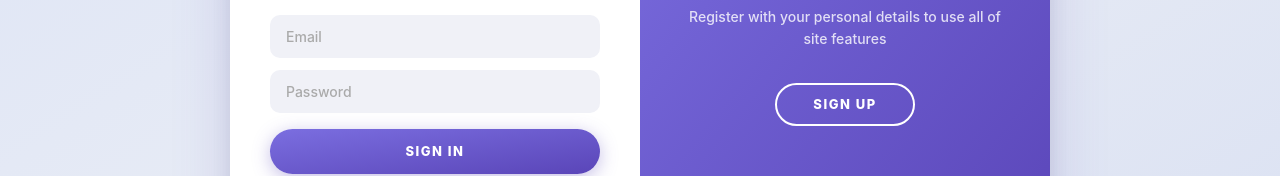
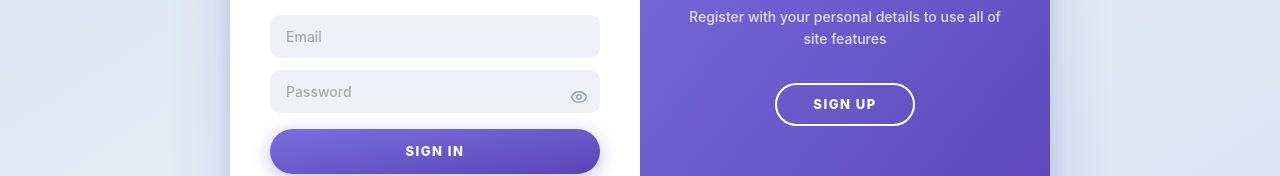
Before and after one commit to SMTIAP/smtiap-web, a React (Vite) app: page /auth in a window 1280 px wide. Shown: the part 362-538 px from the top of the page. Built offline with nearby package versions, Linux system fonts and the light colour scheme; no server answers.

Commit message:
add show/hide password icon

```diff
--- /dev/null
+++ b/src/components/PasswordInput.tsx
@@ -0,0 +1,34 @@
+import { useState } from "react";
+import { Eye, EyeOff } from "lucide-react";
+
+interface PasswordInputProps extends React.InputHTMLAttributes<HTMLInputElement> {
+  value: string;
+  onChange: (e: React.ChangeEvent<HTMLInputElement>) => void;
+  className?: string;
+  placeholder?: string;
+}
+
+export default function PasswordInput({ value, onChange, className = "", placeholder = "Password", ...props }: PasswordInputProps) {
+  const [show, setShow] = useState(false);
+  return (
+    <div className="relative w-full">
+      <input
+        type={show ? "text" : "password"}
+        value={value}
+        onChange={onChange}
+        className={className}
+        placeholder={placeholder}
+        {...props}
+      />
+      <button
+        type="button"
+        tabIndex={-1}
+        className="absolute right-3 top-1/2 -translate-y-1/2 text-gray-400 hover:text-gray-700"
+        onClick={() => setShow((s) => !s)}
+        aria-label={show ? "Hide password" : "Show password"}
+      >
+        {show ? <EyeOff size={18} /> : <Eye size={18} />}
+      </button>
+    </div>
+  );
+}
--- a/src/pages/Login.tsx
+++ b/src/pages/Login.tsx
@@ -1,4 +1,5 @@
 import { useState } from "react";
+import PasswordInput from "../components/PasswordInput";
 import axios from "axios";
 import { GoogleIcon, GithubIcon, LinkedInIcon } from "./AuthPage";
 import { useNavigate } from "react-router-dom";
@@ -105,9 +106,8 @@ export default function Login() {
           required
         />
 
-        <input
+        <PasswordInput
           className="w-full py-[11px] px-[16px] border-none rounded-[10px] bg-[#f0f1f7] font-nunito text-[14px] font-semibold text-[#333] outline-none mb-[12px] transition-all duration-200 placeholder:text-[#aaa] placeholder:font-medium focus:bg-[#ebebf8] focus:ring-[2.5px] focus:ring-[#7b6ee0]/35"
-          type="password"
           placeholder="Password"
           value={password}
           onChange={(e) => setPassword(e.target.value)}
--- a/src/pages/Register.tsx
+++ b/src/pages/Register.tsx
@@ -1,4 +1,5 @@
 import { useState } from "react";
+import PasswordInput from "../components/PasswordInput";
 import axios from "axios";
 import { GoogleIcon, GithubIcon, LinkedInIcon } from "./AuthPage";
 import { useNavigate } from "react-router-dom";
@@ -117,9 +118,8 @@ export default function Register() {
           required
         />
 
-        <input
+        <PasswordInput
           className="w-full py-[11px] px-[16px] border-none rounded-[10px] bg-[#f0f1f7] font-nunito text-[14px] font-semibold text-[#333] outline-none mb-[12px] transition-all duration-200 placeholder:text-[#aaa] placeholder:font-medium focus:bg-[#ebebf8] focus:ring-[2.5px] focus:ring-[#7b6ee0]/35"
-          type="password"
           placeholder="Password"
           value={password}
           onChange={(e) => setPassword(e.target.value)}
```
